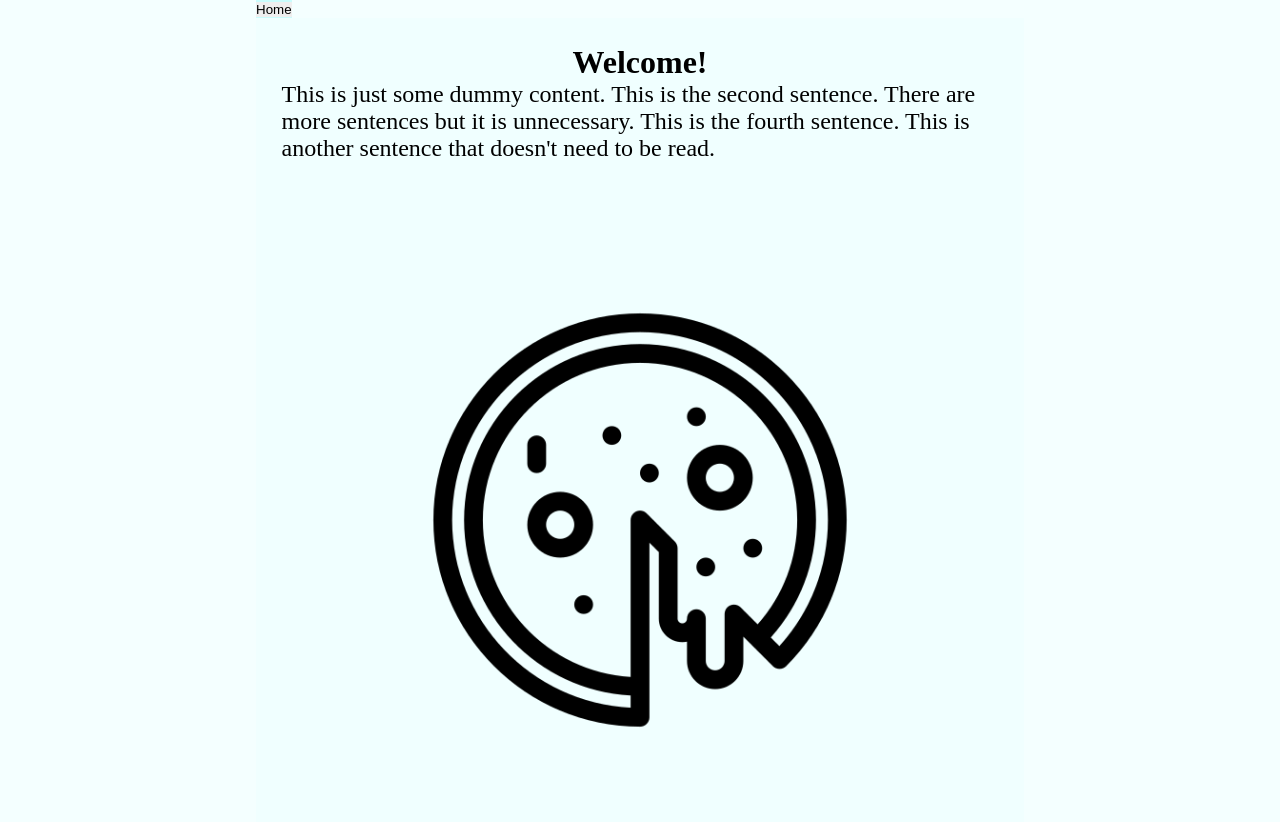
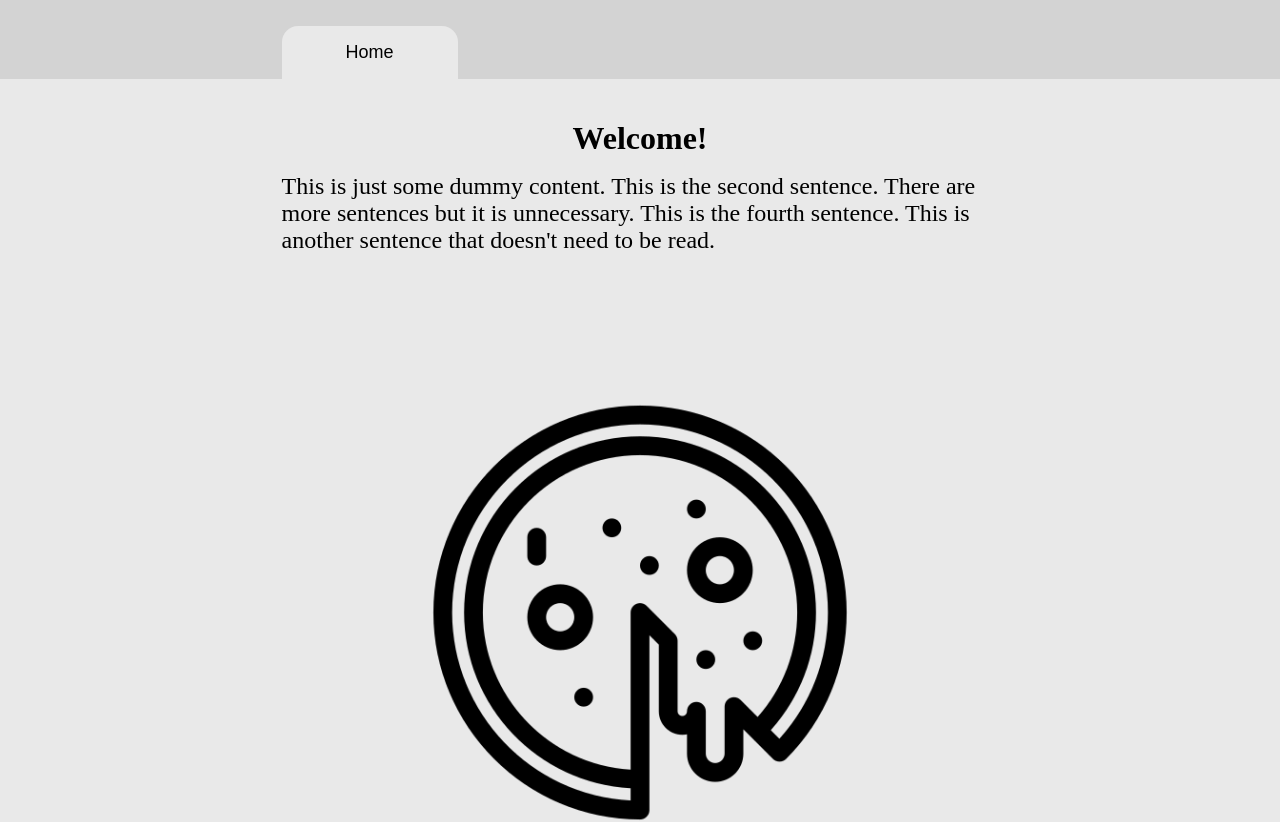
Before and after one commit to Xauzu/odin-restaurant-page, a website built with webpack: page dist/index.html in a window 1280 px wide. Shown: the top 822 px of the page. Built offline with nearby package versions, Linux system fonts and the light colour scheme.

Commit message:
Update css style

```diff
--- a/src/index.js
+++ b/src/index.js
@@ -15,10 +15,12 @@ const pageTabs = () => {
     let menuBar = document.createElement('div');
     menuBar.classList.add('menuBar');
 
+    // Home Tab, Default
     if (homeTab()) {
         let hTab = () => homeTab(loadPage(home()));
-        console.log(hTab);
-        menuBar.appendChild(hTab());
+        let newTab = hTab();
+        newTab.classList.add('active');
+        menuBar.appendChild(newTab);
     }
     barContainer.appendChild(menuBar);
 
--- a/src/style.css
+++ b/src/style.css
@@ -1,3 +1,8 @@
+:root {
+    --color-container: rgb(233, 233, 233);
+    --color-menu: rgb(211, 211, 211);
+}
+
 * {
     margin: 0px;
     padding: 0px;
@@ -13,16 +18,29 @@ body {
 .flexCol {
     display: flex;
     flex-direction: column;
-    background-color: rgb(244, 255, 255);
+    background-color: var(--color-container);
 }
 
 .barContainer {
     display: flex;
-    padding: 0px 20vw;
+    flex-direction: column;
+    padding: 0vw 20vw;
+    background-color: var(--color-menu);
+}
+
+.tabButton {
+    border-radius: 16px 16px 0px 0px;
+    margin-top: 2vw;
+    padding: 1rem 4rem;
+    font-size: large;
+}
+
+.tabButton:hover {
+    border:
 }
 
 .menuBar {
-    background-color: rgb(202, 253, 253);
+    padding: 0px 2vw;
 }
 
 .container {
@@ -31,7 +49,7 @@ body {
 }
 
 .subcontainer {
-    background-color: azure;
+    background-color: var(--color-container);
     display: flex;
     flex-direction: column;
     align-items: center;
@@ -45,8 +63,13 @@ img {
 
 h1 {
     font-size: xx-large;
+    padding: 1rem;
 }
 
 .contentText {
     font-size: x-large;
 }
+
+.active {
+    background-color: var(--color-container);
+}
```
Also changed, not shown: dist/main.js.
